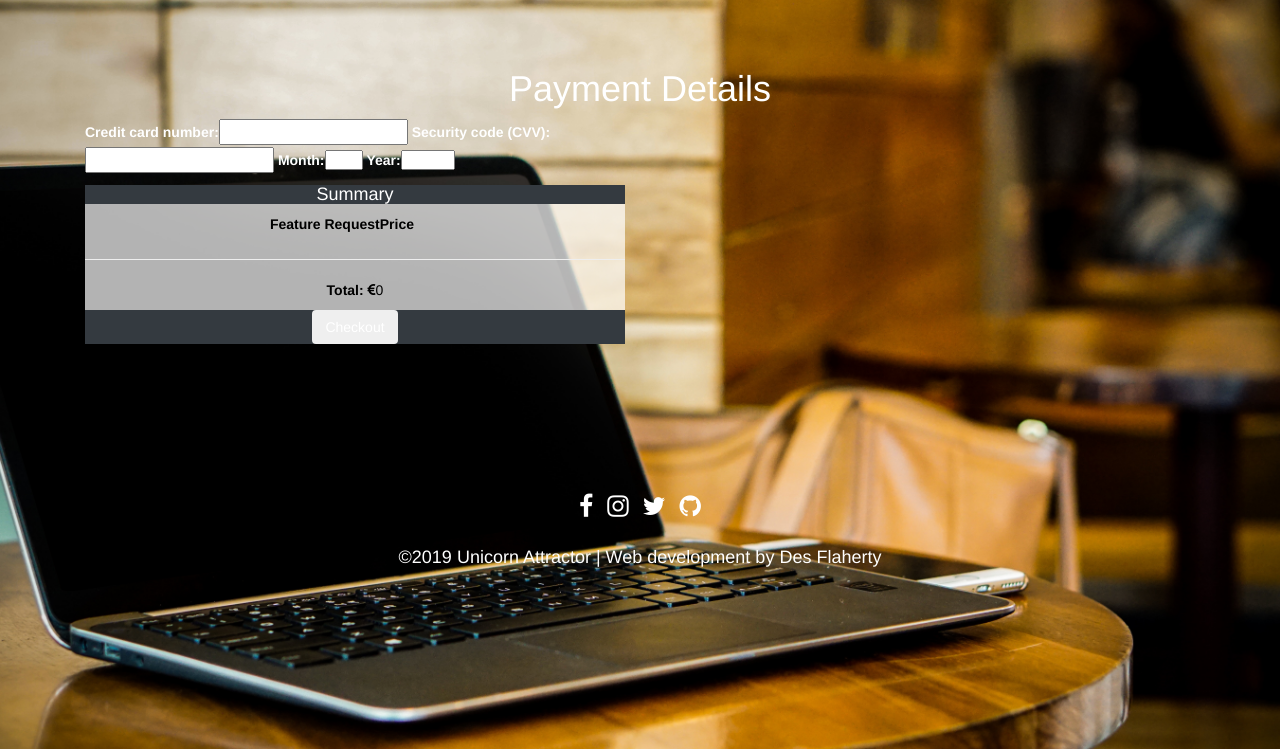
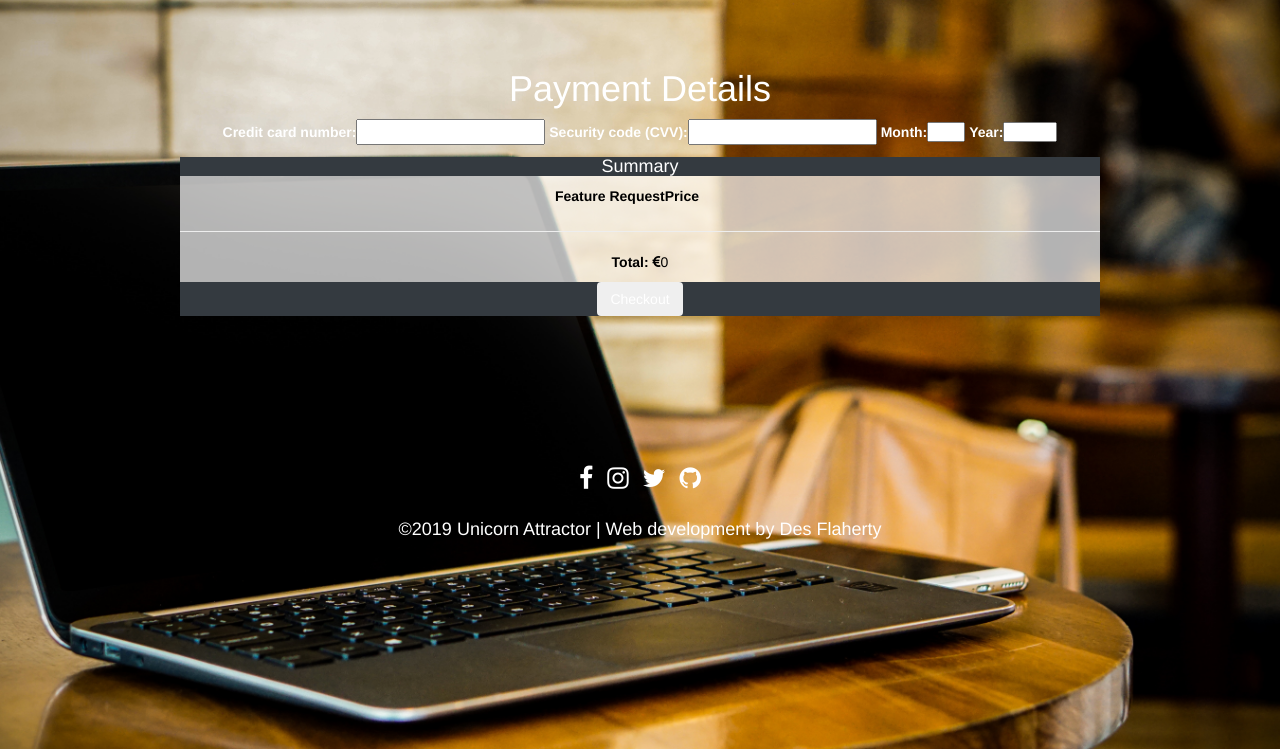
Before and after one commit to desflaherty/Unicorn_issue_tracker, a Django app: page /checkout// in a window 1280 px wide. Shown: the part 51-800 px from the top of the page. Run offline with Django 3.2, Linux system fonts and the light colour scheme; the visitor is signed in with stand-in values (Sample User, id 1); lists and menus that the app fills with data are empty; some libraries are stand-ins or nearby versions.

Commit message:
stlying checkout page and fixing error in features def

```diff
--- a/checkout/templates/checkout.html
+++ b/checkout/templates/checkout.html
@@ -14,33 +14,24 @@
 
 {% block content %}
 
-    <div class="container ">
+    <div class="container">
 
-        <h1 class="center  margin-b-50 text-shadow">Payment Details</h1>
+        <h1 class="center">Payment Details</h1>
 
-        <div class="messages-status-success center">
-            {% if messages %}
-            {% for message in messages %}
-            <p class='center'>{{ message }}</p>
-            {% endfor %}
-            {% endif %}
-        </div>
-
-        <div class="col-sm-10 offset-sm-1 col-md-10 offset-md-1 col-lg-6 offset-lg-3 ">
+        <div class="col-sm-12 col-md-10 col-md-offset-1 col-lg-offset-1 center">
 
             <form role="form" method="post" id="payment-form" action="{% url 'checkout' %}">
                 {% csrf_token %}
 
-                <div class="form-group col">
 
-                    <div class='margin-b-30'>
+                    <div>
                         {{payment_form | as_bootstrap}}
                     </div>
 
-                    <div class="summary">
+
                         <div class="card " style="max-width: 100%;">
 
-                            <div class="card-header bg-dark center">
+                            <div class="bg-dark center">
                                 <h4>Summary</h4>
                             </div>
 
@@ -94,11 +85,12 @@
 
         </div>
     </div>
-</div>
-<div class="block"></div>
-<div class="d-none d-sm-block">
-{% include 'footer.html' %}
+
 </div>
 
 
+{% include 'footer.html' %}
+
+
+
 {% endblock %}
--- a/features/views.py
+++ b/features/views.py
@@ -111,9 +111,9 @@ def upvote_feature(request):
     cart = request.session.get('cart', {})
     upvote_list = []
 
-    for id  in cart.items():
-
-        upvote_list.append(id)
+    for id,quantity in cart.items():
+       feature = get_object_or_404(Features, pk=id)
+       upvote_list.append(id)
 
     for id in upvote_list:
         feature_name = get_object_or_404(
--- a/static/css/style.css
+++ b/static/css/style.css
@@ -353,7 +353,7 @@ background-color: orange;
 /**************CART FORM STYLING************************/
 
 .summary {
-    width: 100%;
+    width: 70%;
     margin: 0 auto;
 }
 
```
